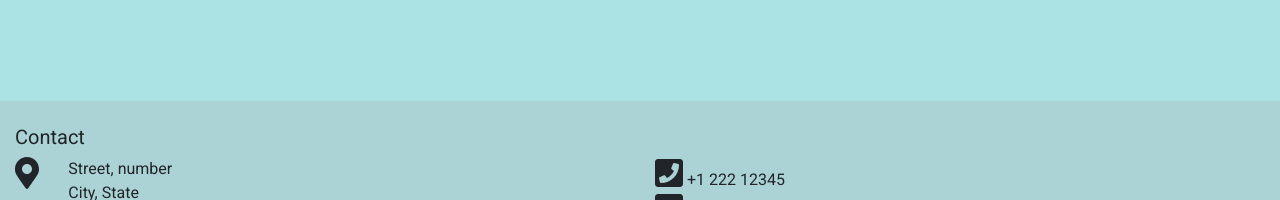
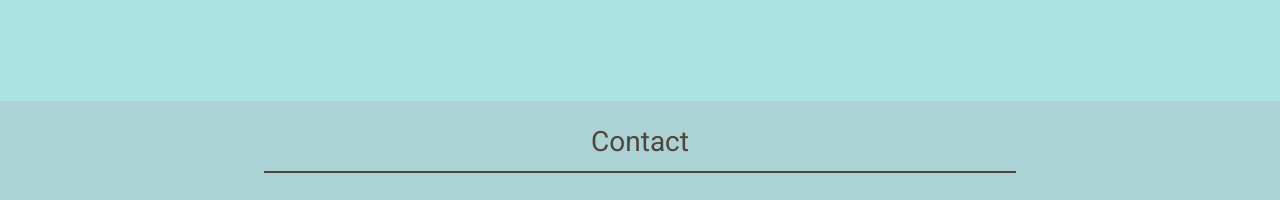
Before and after one commit to dan7sc/project02_build_a_portfolio_site, a plain HTML site: page index.html in a window 1280 px wide. Shown: the part 2429-2629 px from the top of the page. Drawn offline with nearby package versions, Linux system fonts and the light colour scheme.

Commit message:
Style contact title.

```diff
--- a/css/style.css
+++ b/css/style.css
@@ -104,6 +104,18 @@ footer {
   background: #abd3d5;
 }
 
+#footer-contact-title {
+  color: #51453b;
+  text-align: center;
+  padding: 0 0 0.5em;
+}
+
+.hr-contact-title {
+  width: 60%;
+  margin-top: -0.6em;
+  border: 1px solid #51453b;
+}
+
 @media (min-width: 767.98px) {
   .container-block {
     position: sticky;
--- a/index.html
+++ b/index.html
@@ -99,7 +99,8 @@
     <footer class="alternative-background">
       <!-- Footer -->
       <div class="container-fluid">
-        <h5>Contact</h5>
+        <h3 id="footer-contact-title">Contact</h3>
+        <hr class="hr-contact-title" />
         <div class="row">
           <div class="col-sm-6">
             <div class="row">
```
